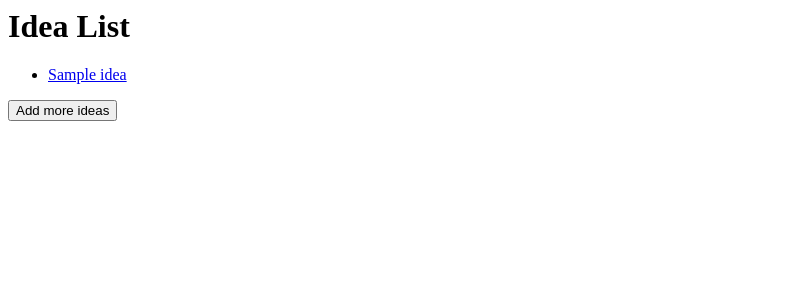
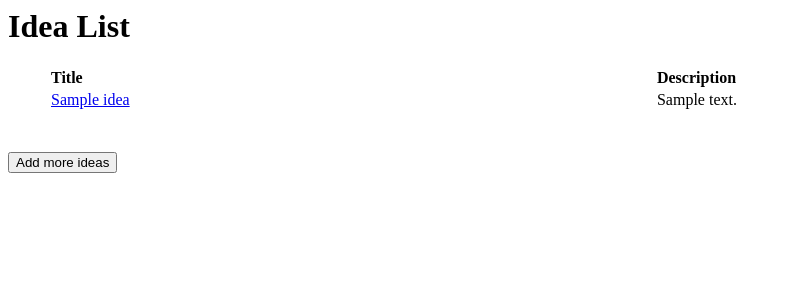
Before and after one commit to ha90/idea_tracker, a Django app: page /ideaTracker/ in a window 1280 px wide. Shown: the top 300 px of the page, without its empty margins (0-791 px from the left). Run offline with Django 3.2, Linux system fonts and the light colour scheme; tables that the repository leaves empty hold one stand-in row (values such as "Sample post").

Commit message:
Table to diplay idea list on index page

```diff
--- a/ideaTracker/templates/ideaTracker/index.html
+++ b/ideaTracker/templates/ideaTracker/index.html
@@ -1,10 +1,17 @@
 <h1> Idea List </h1>
 {% if idea_list %}
-    <ul>
+    <table style="width:100%;padding-left:40px;padding-bottom:40px">
+    <tr>
+        <td><b>Title</b></td>
+        <td><b>Description</b></td>
+    </tr>
     {% for idea in idea_list %}
-    <li><a href="{% url 'ideaTracker:detail' idea.id %}">{{ idea.title }}</a></li>
+    <tr>
+        <td><a href="{% url 'ideaTracker:detail' idea.id %}">{{ idea.title }}</a></td>
+        <td>{{ idea.description }}</td>
+    </tr>
     {% endfor %}
-    </ul>
+    </table>
 {% else %}
     <p>No ideas added yet.</p>
 {% endif %}
```
